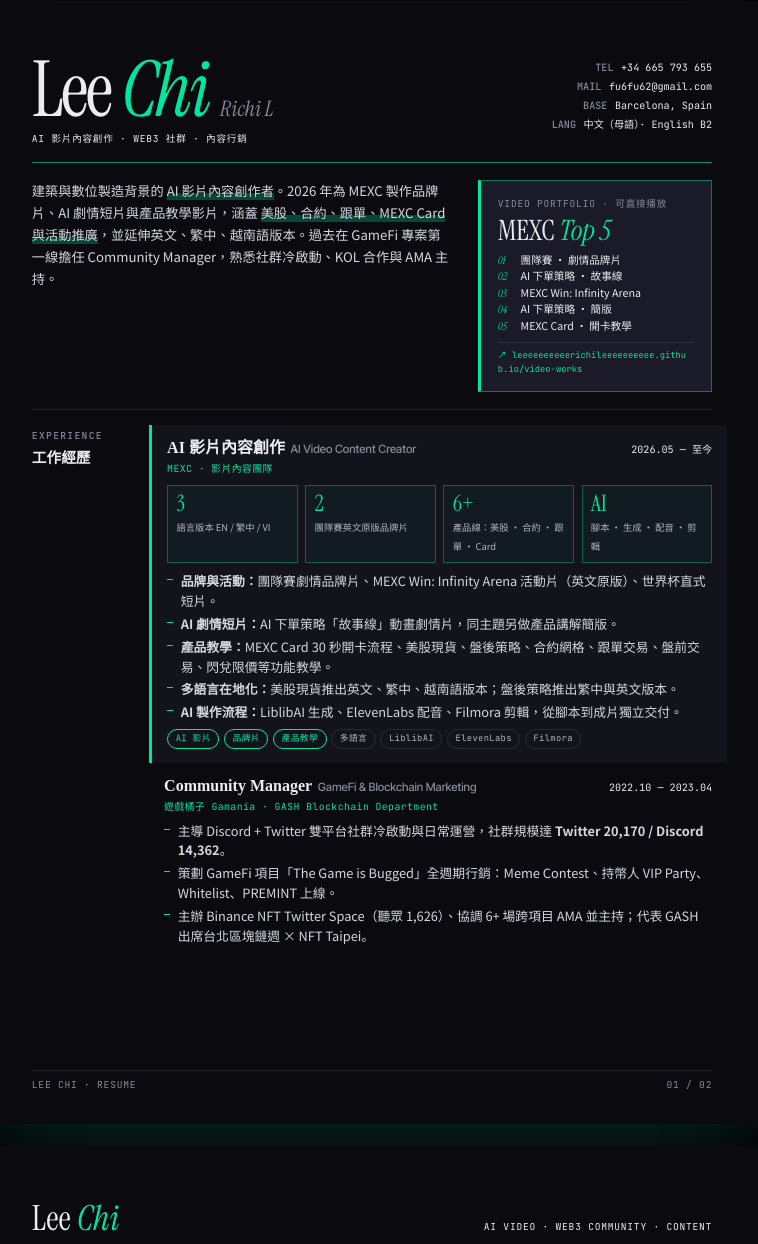
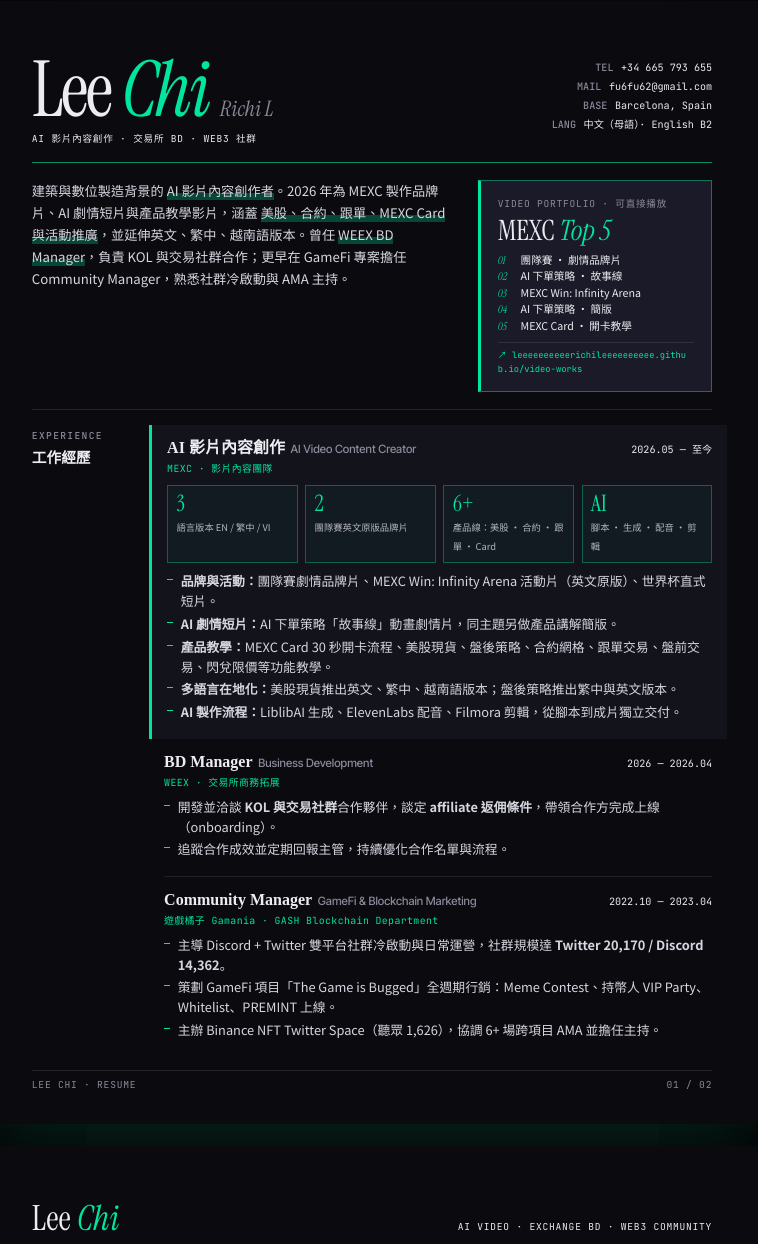
Before and after one commit to leeeeeeeeeerichileeeeeeeeee/video-works, a plain HTML site: page resume/index.html in a window 1280 px wide. Shown: the part 80-1324 px from the top of the page, without its empty margins (268-1026 px from the left). Drawn offline with Linux system fonts and the light colour scheme.

Commit message:
Resume: restore WEEX BD (compact)

```diff
--- a/resume/index.html
+++ b/resume/index.html
@@ -148,7 +148,7 @@ ul.b li b{font-weight:700}
   <header class="top">
     <div>
       <div class="name">Lee <i>Chi</i><span class="alias">Richi L</span></div>
-      <div class="role mono">AI 影片內容創作 · Web3 社群 · 內容行銷</div>
+      <div class="role mono">AI 影片內容創作 · 交易所 BD · Web3 社群</div>
     </div>
     <div class="contact">
       <div><b>TEL</b>+34 665 793 655</div>
@@ -159,7 +159,7 @@ ul.b li b{font-weight:700}
   </header>
 
   <div class="intro">
-    <p>建築與數位製造背景的 <em>AI 影片內容創作者</em>。2026 年為 MEXC 製作品牌片、AI 劇情短片與產品教學影片，涵蓋 <em>美股、合約、跟單、MEXC Card 與活動推廣</em>，並延伸英文、繁中、越南語版本。過去在 GameFi 專案第一線擔任 Community Manager，熟悉社群冷啟動、KOL 合作與 AMA 主持。</p>
+    <p>建築與數位製造背景的 <em>AI 影片內容創作者</em>。2026 年為 MEXC 製作品牌片、AI 劇情短片與產品教學影片，涵蓋 <em>美股、合約、跟單、MEXC Card 與活動推廣</em>，並延伸英文、繁中、越南語版本。曾任 <em>WEEX BD Manager</em>，負責 KOL 與交易社群合作；更早在 GameFi 專案擔任 Community Manager，熟悉社群冷啟動與 AMA 主持。</p>
     <a class="reel" href="https://leeeeeeeeeerichileeeeeeeeee.github.io/video-works/" target="_blank">
       <div class="mono">Video portfolio · 可直接播放</div>
       <h3>MEXC <i>Top 5</i></h3>
@@ -193,7 +193,15 @@ ul.b li b{font-weight:700}
           <li><b>多語言在地化：</b>美股現貨推出英文、繁中、越南語版本；盤後策略推出繁中與英文版本。</li>
           <li><b>AI 製作流程：</b>LiblibAI 生成、ElevenLabs 配音、Filmora 剪輯，從腳本到成片獨立交付。</li>
         </ul>
-        <div class="tags"><span class="tag k">AI 影片</span><span class="tag k">品牌片</span><span class="tag k">產品教學</span><span class="tag">多語言</span><span class="tag">LiblibAI</span><span class="tag">ElevenLabs</span><span class="tag">Filmora</span></div>
+      </div>
+
+      <div class="job">
+        <div class="jh"><h3>BD Manager<small>Business Development</small></h3><span class="d">2026 — 2026.04</span></div>
+        <div class="org">WEEX · 交易所商務拓展</div>
+        <ul class="b">
+          <li>開發並洽談 <b>KOL 與交易社群</b>合作夥伴，談定 <b>affiliate 返佣條件</b>，帶領合作方完成上線（onboarding）。</li>
+          <li>追蹤合作成效並定期回報主管，持續優化合作名單與流程。</li>
+        </ul>
       </div>
 
       <div class="job">
@@ -202,7 +210,7 @@ ul.b li b{font-weight:700}
         <ul class="b">
           <li>主導 Discord + Twitter 雙平台社群冷啟動與日常運營，社群規模達 <b>Twitter 20,170 / Discord 14,362</b>。</li>
           <li>策劃 GameFi 項目「The Game is Bugged」全週期行銷：Meme Contest、持幣人 VIP Party、Whitelist、PREMINT 上線。</li>
-          <li>主辦 Binance NFT Twitter Space（聽眾 1,626）、協調 6+ 場跨項目 AMA 並主持；代表 GASH 出席台北區塊鏈週 × NFT Taipei。</li>
+          <li>主辦 Binance NFT Twitter Space（聽眾 1,626），協調 6+ 場跨項目 AMA 並擔任主持。</li>
         </ul>
       </div>
     </div>
@@ -213,7 +221,7 @@ ul.b li b{font-weight:700}
 
 <!-- PAGE 2 -->
 <section class="sheet">
-  <div class="p2head"><div class="n">Lee <i>Chi</i></div><span class="mono">AI Video · Web3 Community · Content</span></div>
+  <div class="p2head"><div class="n">Lee <i>Chi</i></div><span class="mono">AI Video · Exchange BD · Web3 Community</span></div>
 
   <div class="sec">
     <h2>AI Projects<b>AI 創作項目</b></h2>
```
Also changed, not shown: 1 other file.
